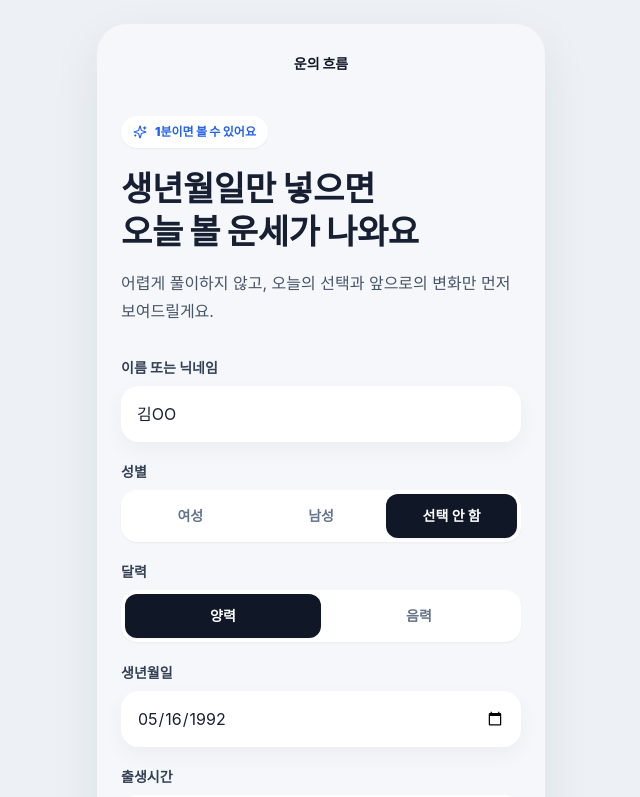
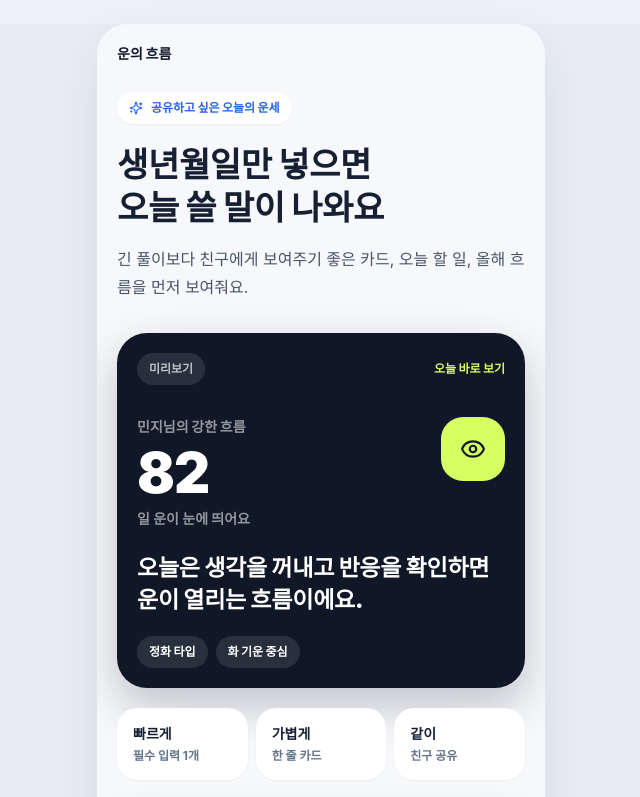
Before and after one commit to kimjjyun/un-flow-app, a React (Vite) app: page / in a window 1280 px wide. Shown: the top 797 px of the page, without its empty margins (319-959 px from the left). Built offline with nearby package versions, Linux system fonts and the light colour scheme.

Commit message:
Revamp shareable fortune card UX

```diff
--- a/src/App.tsx
+++ b/src/App.tsx
@@ -6,28 +6,49 @@ import {
   ChevronLeft,
   CircleUserRound,
   Edit3,
+  Eye,
   Home,
   LineChart,
   Share2,
   Sparkles,
   Target,
 } from 'lucide-react';
-import { FormEvent, useState } from 'react';
+import { FormEvent, useMemo, useState } from 'react';
 import { defaultProfile } from './data/sampleReport';
 import { sajuEngine } from './engine/sajuEngine';
 import { BirthTimeMode, FiveElement, FlowType, FortuneMetric, FortuneReport, UserProfile, YearFortune } from './types/saju';
 
-type Step = 'form' | 'analyzing' | 'app';
+type Step = 'intro' | 'form' | 'analyzing' | 'app';
 type Tab = 'home' | 'flow' | 'me';
 
+interface SharedPreview {
+  name: string;
+  score: number;
+  metric: string;
+  dayMaster: string;
+  element: string;
+  summary: string;
+}
+
 const analysisMessages = [
-  '태어난 날의 기준점을 맞추고 있어요.',
-  '오행 균형과 오늘의 흐름을 정리하고 있어요.',
-  '올해부터의 변화 포인트를 고르고 있어요.',
+  '오늘 바로 쓸 수 있는 카드부터 고르고 있어요.',
+  '성향과 오행 균형을 쉬운 말로 정리하고 있어요.',
+  '친구에게 보내기 좋은 한 줄을 만들고 있어요.',
 ];
 
+const demoPreview: SharedPreview = {
+  name: '민지',
+  score: 82,
+  metric: '일',
+  dayMaster: '정화',
+  element: '화',
+  summary: '오늘은 생각을 꺼내고 반응을 확인하면 운이 열리는 흐름이에요.',
+};
+
 export default function App() {
-  const [step, setStep] = useState<Step>('form');
+  const initialShare = useMemo(() => readSharedPreview(), []);
+  const [step, setStep] = useState<Step>('intro');
+  const [sharedPreview, setSharedPreview] = useState<SharedPreview | null>(initialShare);
   const [profile, setProfile] = useState<UserProfile>(defaultProfile);
   const [report, setReport] = useState<FortuneReport | null>(null);
   const [tab, setTab] = useState<Tab>('home');
@@ -38,30 +59,51 @@ export default function App() {
 
   async function submitProfile(event?: FormEvent<HTMLFormElement>) {
     event?.preventDefault();
+
+    if (!profile.birthDate) {
+      setStep('form');
+      return;
+    }
+
     setStep('analyzing');
     setMessageIndex(0);
 
     const ticker = window.setInterval(() => {
       setMessageIndex((value) => (value + 1) % analysisMessages.length);
-    }, 720);
+    }, 620);
 
-    const result = await sajuEngine.calculate(profile);
+    const result = await sajuEngine.calculate({
+      ...profile,
+      name: profile.name.trim() || '나',
+      calendarType: 'solar',
+    });
     window.clearInterval(ticker);
     setReport(result);
     setSelectedYear(pickCurrentYear(result) ?? result.lifeFlow[0]);
+    setSharedPreview(null);
     setTab('home');
     setStep('app');
   }
 
   return (
-    <div className="min-h-screen bg-[#edf1f5] text-ink">
-      <div className="mx-auto min-h-screen w-full max-w-md bg-[#f5f7fa] md:my-6 md:min-h-[880px] md:overflow-hidden md:rounded-[30px] md:shadow-soft">
+    <div className="min-h-screen bg-[#e9edf3] text-ink">
+      <div className="mx-auto min-h-screen w-full max-w-md bg-[#f7f8fb] md:my-6 md:min-h-[880px] md:overflow-hidden md:rounded-[30px] md:shadow-soft">
+        {step === 'intro' && (
+          <IntroScreen
+            sharedPreview={sharedPreview}
+            onStart={() => setStep('form')}
+            onClearShare={() => {
+              setSharedPreview(null);
+              window.history.replaceState(null, '', window.location.pathname);
+            }}
+          />
+        )}
         {step === 'form' && (
           <ProfileForm
             profile={profile}
             setProfile={setProfile}
             onSubmit={submitProfile}
-            onBack={report ? () => setStep('app') : undefined}
+            onBack={() => (report ? setStep('app') : setStep('intro'))}
           />
         )}
         {step === 'analyzing' && <Analyzing message={analysisMessages[messageIndex]} />}
@@ -81,6 +123,91 @@ export default function App() {
   );
 }
 
+function IntroScreen({
+  sharedPreview,
+  onStart,
+  onClearShare,
+}: {
+  sharedPreview: SharedPreview | null;
+  onStart: () => void;
+  onClearShare: () => void;
+}) {
+  const preview = sharedPreview ?? demoPreview;
+  const isShared = Boolean(sharedPreview);
+
+  return (
+    <main className="min-h-screen px-5 pb-8 pt-5 md:min-h-[880px]">
+      <header className="flex items-center justify-between">
+        <span className="text-sm font-black text-[#101828]">운의 흐름</span>
+        {isShared && (
+          <button className="rounded-full bg-white px-3 py-2 text-xs font-black text-slate-500 shadow-sm" onClick={onClearShare}>
+            처음 화면
+          </button>
+        )}
+      </header>
+
+      <section className="mt-7 animate-enter">
+        <div className="inline-flex items-center gap-2 rounded-full bg-white px-3 py-2 text-xs font-black text-[#2563eb] shadow-sm">
+          <Sparkles size={14} />
+          {isShared ? '친구가 보낸 운세 카드' : '공유하고 싶은 오늘의 운세'}
+        </div>
+        <h1 className="mt-5 text-[34px] font-black leading-tight tracking-[-0.01em]">
+          {isShared ? `${preview.name}님의 흐름을` : '생년월일만 넣으면'}
+          <br />
+          {isShared ? '먼저 살짝 볼까요?' : '오늘 쓸 말이 나와요'}
+        </h1>
+        <p className="mt-4 text-base leading-7 text-slate-600">
+          긴 풀이보다 친구에게 보여주기 좋은 카드, 오늘 할 일, 올해 흐름을 먼저 보여줘요.
+        </p>
+      </section>
+
+      <section className="mt-8 overflow-hidden rounded-[30px] bg-[#101828] p-5 text-white shadow-[0_18px_44px_rgba(16,24,40,0.24)]">
+        <div className="flex items-center justify-between">
+          <span className="rounded-full bg-white/10 px-3 py-2 text-xs font-black text-white/70">
+            {isShared ? '친구 카드' : '미리보기'}
+          </span>
+          <span className="text-xs font-black text-[#d7ff63]">오늘 바로 보기</span>
+        </div>
+        <div className="mt-8 flex items-start justify-between gap-4">
+          <div>
+            <p className="text-sm font-black text-white/55">{preview.name}님의 강한 흐름</p>
+            <h2 className="mt-2 text-[56px] font-black leading-none tracking-[-0.02em]">{preview.score}</h2>
+            <p className="mt-2 text-sm font-bold text-white/55">{preview.metric} 운이 눈에 띄어요</p>
+          </div>
+          <div className="grid h-16 w-16 place-items-center rounded-[22px] bg-[#d7ff63] text-[#101828]">
+            <Eye size={26} />
+          </div>
+        </div>
+        <p className="mt-6 text-[23px] font-black leading-snug tracking-[-0.01em]">{preview.summary}</p>
+        <div className="mt-5 flex flex-wrap gap-2">
+          <span className="rounded-full bg-white/10 px-3 py-2 text-xs font-black">{preview.dayMaster} 타입</span>
+          <span className="rounded-full bg-white/10 px-3 py-2 text-xs font-black">{preview.element} 기운 중심</span>
+        </div>
+      </section>
+
+      <section className="mt-5 grid grid-cols-3 gap-2">
+        <IntroPoint title="빠르게" body="필수 입력 1개" />
+        <IntroPoint title="가볍게" body="한 줄 카드" />
+        <IntroPoint title="같이" body="친구 공유" />
+      </section>
+
+      <button className="primary-btn mt-6 w-full" onClick={onStart}>
+        {isShared ? '내 카드도 보기' : '내 운세 카드 만들기'}
+        <ArrowRight size={18} />
+      </button>
+    </main>
+  );
+}
+
+function IntroPoint({ title, body }: { title: string; body: string }) {
+  return (
+    <div className="rounded-[20px] bg-white p-4 shadow-sm">
+      <strong className="block text-sm font-black">{title}</strong>
+      <span className="mt-1 block text-xs font-bold text-slate-500">{body}</span>
+    </div>
+  );
+}
+
 function ProfileForm({
   profile,
   setProfile,
@@ -90,7 +217,7 @@ function ProfileForm({
   profile: UserProfile;
   setProfile: (profile: UserProfile) => void;
   onSubmit: (event?: FormEvent<HTMLFormElement>) => void;
-  onBack?: () => void;
+  onBack: () => void;
 }) {
   const update = <K extends keyof UserProfile>(key: K, value: UserProfile[K]) => {
     setProfile({ ...profile, [key]: value });
@@ -99,75 +226,55 @@ function ProfileForm({
   return (
     <main className="min-h-screen px-6 pb-8 pt-5 md:min-h-[880px]">
       <header className="mb-8 flex items-center justify-between">
-        {onBack ? (
         <button className="icon-btn" onClick={onBack} aria-label="이전">
           <ChevronLeft size={20} />
         </button>
-        ) : (
-          <span className="h-10 w-10" />
-        )}
         <span className="text-sm font-black text-[#101828]">운의 흐름</span>
         <span className="h-10 w-10" />
       </header>
 
       <section className="animate-enter">
         <span className="inline-flex items-center gap-2 rounded-full bg-white px-3 py-2 text-xs font-black text-[#2563eb] shadow-sm">
-          <Sparkles size={14} />
-          1분이면 볼 수 있어요
+          <CheckCircle2 size={14} />
+          생년월일만 필수예요
         </span>
         <h1 className="mt-5 text-[34px] font-black leading-tight tracking-[-0.01em]">
-          생년월일만 넣으면
+          먼저 카드부터
           <br />
-          오늘 볼 운세가 나와요
+          만들어볼게요
         </h1>
         <p className="mt-4 text-base leading-7 text-slate-600">
-          어렵게 풀이하지 않고, 오늘의 선택과 앞으로의 변화만 먼저 보여드릴게요.
+          출생시간은 몰라도 괜찮아요. 정확도를 높이고 싶을 때만 추가하면 됩니다.
         </p>
       </section>
 
       <form className="mt-8 space-y-5" onSubmit={onSubmit}>
         <label className="field">
-          <span>이름 또는 닉네임</span>
-          <input value={profile.name} onChange={(event) => update('name', event.target.value)} placeholder="김OO" />
+          <span>생년월일</span>
+          <input
+            required
+            type="date"
+            value={profile.birthDate}
+            onChange={(event) => update('birthDate', event.target.value)}
+          />
         </label>
 
-        <Segmented
-          label="성별"
-          value={profile.gender}
-          options={[
-            ['female', '여성'],
-            ['male', '남성'],
-            ['none', '선택 안 함'],
-          ]}
-          onChange={(value) => update('gender', value as UserProfile['gender'])}
+        <label className="field">
+          <span>닉네임</span>
+          <input
+            value={profile.name}
+            onChange={(event) => update('name', event.target.value)}
+            placeholder="없으면 '나'로 표시돼요"
           />
-
-        <Segmented
-          label="달력"
-          value={profile.calendarType}
-          options={[
-            ['solar', '양력'],
-            ['lunar', '음력'],
-          ]}
-          onChange={(value) => update('calendarType', value as UserProfile['calendarType'])}
-        />
-
-        {profile.calendarType === 'lunar' && (
-          <Notice>현재 MVP는 음력 변환표가 아직 연결되지 않아, 정확한 비교는 양력 입력을 권장해요.</Notice>
-        )}
-
-        <label className="field">
-          <span>생년월일</span>
-          <input type="date" value={profile.birthDate} onChange={(event) => update('birthDate', event.target.value)} />
         </label>
 
         <Segmented
           label="출생시간"
           value={profile.birthTimeMode}
           options={[
-            ['exact', '정확한 시간'],
+            ['unknown', '모름'],
+            ['exact', '정확히'],
             ['approximate', '대략'],
-            ['unknown', '모름'],
           ]}
           onChange={(value) => update('birthTimeMode', value as BirthTimeMode)}
         />
@@ -196,12 +303,10 @@ function ProfileForm({
           />
         )}
 
-        {profile.birthTimeMode === 'unknown' && (
-          <Notice>출생시간이 없어도 큰 흐름은 볼 수 있어요. 시주가 필요한 세부 해석은 달라질 수 있습니다.</Notice>
-        )}
+        <Notice>음력과 성별은 이번 버전에서 숨겼어요. 첫 경험은 빠르게 만들고, 정확도 옵션은 다음 단계에서 여는 편이 더 자연스럽습니다.</Notice>
 
-        <button className="primary-btn sticky bottom-5 w-full" type="button" onClick={() => onSubmit()}>
-          내 운세 보기
+        <button className="primary-btn sticky bottom-5 w-full" type="submit">
+          결과 보기
           <ArrowRight size={18} />
         </button>
       </form>
@@ -218,8 +323,8 @@ function Analyzing({ message }: { message: string }) {
             <BarChart3 size={22} />
           </div>
           <div>
-            <p className="text-xs font-black text-[#2563eb]">분석 중</p>
-            <h1 className="text-xl font-black">결과를 정리하고 있어요</h1>
+            <p className="text-xs font-black text-[#2563eb]">카드 만드는 중</p>
+            <h1 className="text-xl font-black">곧 보여드릴게요</h1>
           </div>
         </div>
         <div className="mt-8 space-y-3">
@@ -255,18 +360,20 @@ function HomeScreen({
 }) {
   const [shareMessage, setShareMessage] = useState('');
   const mainMetric = topMetric(report.today.metrics);
+  const overallMetric = report.today.metrics.find((metric) => metric.label === '전체') ?? mainMetric;
   const needed = report.interpretation.supportiveElements[0];
   const nextChange = report.lifeFlow.find((year) => year.year > activeYear.year && isChangeType(year.type));
-  const dayMaster = report.core.dayMaster.label;
+  const dayMaster = report.core.dayMaster.label.split(' ')[0];
   const dominant = dominantElement(report);
+  const title = resultTitle(report);
+  const shareUrl = buildShareUrl(report);
 
   async function shareToday() {
-    const url = 'https://un-flow-app-kimjjyun8.web.app';
-    const text = `${report.user.name || '나'}님의 오늘 운세는 ${mainMetric.value}점, ${mainMetric.label} 흐름이 강해요. 나는 ${dayMaster}, ${dominant.label} 기운 중심으로 나왔어요.`;
+    const text = `${report.user.name || '나'}님의 운세 카드: ${title}. 오늘 전체 흐름은 ${overallMetric.value}점이에요.`;
     const shareData = {
       title: '운의 흐름',
       text,
-      url,
+      url: shareUrl,
     };
 
     try {
@@ -275,8 +382,8 @@ function HomeScreen({
         setShareMessage('공유창을 열었어요');
         return;
       }
-      await navigator.clipboard.writeText(`${text}\n${url}`);
-      setShareMessage('공유 문구를 복사했어요');
+      await navigator.clipboard.writeText(`${text}\n${shareUrl}`);
+      setShareMessage('친구가 볼 수 있는 링크를 복사했어요');
     } catch {
       setShareMessage('공유를 잠시 취소했어요');
     }
@@ -284,45 +391,40 @@ function HomeScreen({
 
   return (
     <section className="space-y-5 animate-enter">
-      <TopBar title="운세 체크인" subtitle={formatToday()} onEdit={onEdit} />
+      <TopBar title="오늘의 카드" subtitle={formatToday()} onEdit={onEdit} />
 
       <section className="overflow-hidden rounded-[30px] bg-[#101828] p-5 text-white shadow-[0_18px_44px_rgba(16,24,40,0.24)]">
         <div className="flex items-center justify-between">
-          <span className="rounded-full bg-white/10 px-3 py-2 text-xs font-black text-white/70">Mini App</span>
-          <span className="text-xs font-black text-[#9ee6b7]">오늘 완료 전</span>
+          <span className="rounded-full bg-white/10 px-3 py-2 text-xs font-black text-white/70">Share Card</span>
+          <span className="text-xs font-black text-[#d7ff63]">{mainMetric.label} 흐름 강함</span>
         </div>
-        <div className="flex items-start justify-between gap-4">
+        <div className="mt-8 flex items-start justify-between gap-4">
           <div>
-            <p className="mt-8 text-sm font-black text-white/55">{report.user.name || '나'}님의 오늘 운세</p>
-            <h1 className="mt-2 text-[52px] font-black leading-none tracking-[-0.02em]">{mainMetric.value}</h1>
-            <p className="mt-2 text-sm font-bold text-white/55">가장 강한 흐름 · {mainMetric.label}</p>
+            <p className="text-sm font-black text-white/55">{report.user.name || '나'}님의 전체 흐름</p>
+            <h1 className="mt-2 text-[56px] font-black leading-none tracking-[-0.02em]">{overallMetric.value}</h1>
+            <p className="mt-2 text-sm font-bold text-white/55">오늘 기준 점수</p>
           </div>
-          <div className="mt-8 grid h-16 w-16 place-items-center rounded-[22px] bg-[#d7ff63] text-[#101828]">
+          <div className="grid h-16 w-16 place-items-center rounded-[22px] bg-[#d7ff63] text-[#101828]">
             <Sparkles size={26} />
           </div>
         </div>
-        <p className="mt-6 text-[23px] font-black leading-snug tracking-[-0.01em]">{report.today.summary}</p>
-        <button className="mt-6 flex w-full items-center justify-between rounded-[22px] bg-white px-4 py-4 text-left text-[#101828]" onClick={() => onPickTab('flow')}>
+        <h2 className="mt-6 text-[25px] font-black leading-snug tracking-[-0.01em]">{title}</h2>
+        <p className="mt-3 text-sm font-bold leading-6 text-white/70">{report.today.summary}</p>
+        <button className="mt-6 flex w-full items-center justify-between rounded-[22px] bg-white px-4 py-4 text-left text-[#101828]" onClick={shareToday}>
           <span>
-            <span className="block text-xs font-black text-slate-500">올해 흐름 바로 보기</span>
-            <strong className="mt-1 block text-base">
-              {activeYear.year}년 · {shortFlow(activeYear.type)}
-            </strong>
+            <span className="block text-xs font-black text-slate-500">친구에게 보내기</span>
+            <strong className="mt-1 block text-base">내 카드 링크 공유</strong>
+            {shareMessage && <span className="mt-1 block text-xs font-bold text-slate-500">{shareMessage}</span>}
           </span>
-          <ArrowRight size={18} />
+          <Share2 size={18} />
         </button>
       </section>
 
-      <button className="flex w-full items-center justify-between rounded-[24px] bg-white px-5 py-4 text-left shadow-sm active:scale-[0.99]" onClick={shareToday}>
-        <span>
-          <span className="block text-xs font-black text-[#2563eb]">친구에게 보내기</span>
-          <strong className="mt-1 block text-base">내 오늘 운세 카드 공유하기</strong>
-          {shareMessage && <span className="mt-1 block text-xs font-bold text-slate-500">{shareMessage}</span>}
-        </span>
-        <span className="grid h-10 w-10 place-items-center rounded-2xl bg-[#eef4ff] text-[#2563eb]">
-          <Share2 size={18} />
-        </span>
-      </button>
+      <section className="grid grid-cols-3 gap-2">
+        {report.today.metrics.slice(1, 4).map((metric) => (
+          <MetricPill key={metric.label} metric={metric} />
+        ))}
+      </section>
 
       <section className="rounded-[28px] bg-white p-5 shadow-sm">
         <SectionLabel icon={<CheckCircle2 size={17} />} title="오늘은 이것만" />
@@ -333,18 +435,18 @@ function HomeScreen({
       </section>
 
       <button className="w-full rounded-[28px] bg-[#eaf0ff] p-5 text-left active:scale-[0.99]" onClick={() => onPickTab('me')}>
-        <SectionLabel icon={<Target size={17} />} title="궁금하면 더 보기" />
-        <p className="mt-4 text-xl font-black leading-snug">{needed ? `${needed.label} 기운이 필요해요` : relationshipCue(report)}</p>
-        <p className="mt-3 line-clamp-2 text-sm leading-6 text-slate-600">
-          {needed ? needed.need : '오늘은 관계의 속도를 내기보다 편한 접점을 만드는 쪽이 잘 맞아요.'}
+        <SectionLabel icon={<Target size={17} />} title="나는 어떤 타입?" />
+        <p className="mt-4 text-xl font-black leading-snug">
+          {dayMaster} · {dominant.label} 기운 중심
         </p>
+        <p className="mt-3 line-clamp-2 text-sm leading-6 text-slate-600">{userFriendlyPersonality(report)}</p>
       </button>
 
       <section className="grid gap-3 pb-2">
         <QuestionCard
-          label="자주 보는 질문"
-          title={`${dayMaster} · ${dominant.label} 기운 중심`}
-          body={`${dominant.label} ${dominant.hanja}가 가장 크게 보여요. ${userFriendlyPersonality(report)}`}
+          label="가까이 두면 좋은 것"
+          title={needed ? `${needed.label} 기운이 필요해요` : relationshipCue(report)}
+          body={needed ? needed.need : '편한 접점을 만드는 쪽이 잘 맞아요.'}
           onClick={() => onPickTab('me')}
         />
         <QuestionCard
@@ -411,7 +513,7 @@ function YearDetail({ year }: { year: YearFortune }) {
         ))}
       </div>
       <div className="mt-5 grid grid-cols-2 gap-2">
-        {year.metrics.slice(1, 3).map((metric) => (
+        {year.metrics.slice(0, 2).map((metric) => (
           <MetricMini key={metric.label} metric={metric} />
         ))}
       </div>
@@ -458,7 +560,6 @@ function MeScreen({ report, onEdit }: { report: FortuneReport; onEdit: () => voi
         </p>
       </section>
 
-      <section className="grid gap-3">
       {needed && (
         <ElementAdviceCard
           title="가까이 두면 좋은 기운"
@@ -467,7 +568,6 @@ function MeScreen({ report, onEdit }: { report: FortuneReport; onEdit: () => voi
           items={needed.actions}
         />
       )}
-      </section>
 
       <button className="flex w-full items-center justify-between rounded-[24px] bg-[#edf4ee] p-5 text-left" onClick={() => setShowExpert(!showExpert)}>
         <span>
@@ -584,6 +684,15 @@ function SectionLabel({ icon, title }: { icon: React.ReactNode; title: string })
   );
 }
 
+function MetricPill({ metric }: { metric: FortuneMetric }) {
+  return (
+    <div className="rounded-[20px] bg-white p-4 text-center shadow-sm">
+      <span className="block text-xs font-black text-slate-500">{metric.label}</span>
+      <strong className="mt-1 block text-2xl font-black text-[#2563eb]">{metric.value}</strong>
+    </div>
+  );
+}
+
 function MetricMini({ metric }: { metric: FortuneMetric }) {
   return (
     <div className="rounded-[22px] bg-white p-3 shadow-sm">
@@ -692,7 +801,7 @@ function ElementAdviceCard({
       {items.length > 0 && (
         <div className="mt-4 flex flex-wrap gap-2">
           {items.slice(0, 3).map((item) => (
-            <span key={item} className="rounded-full bg-white/70 px-3 py-2 text-xs font-bold text-slate-600">
+            <span key={item} className="rounded-full bg-[#f5f7fb] px-3 py-2 text-xs font-bold text-slate-600">
               {item}
             </span>
           ))}
@@ -739,7 +848,7 @@ function yearsFromNow(years: YearFortune[]) {
 }
 
 function topMetric(metrics: FortuneMetric[]) {
-  return metrics.reduce((best, metric) => (metric.value > best.value ? metric : best), metrics[0]);
+  return metrics.reduce((best, metric) => (metric.label !== '전체' && metric.value > best.value ? metric : best), metrics[1] ?? metrics[0]);
 }
 
 function dominantElement(report: FortuneReport) {
@@ -757,6 +866,45 @@ function userFriendlyPersonality(report: FortuneReport) {
   if (label.includes('토')) return '정리하고 돌보며 기반을 만들 때 안정되는 타입이에요.';
   if (label.includes('금')) return '기준을 세우고 선택을 정리할 때 선명해지는 타입이에요.';
   return '흐름을 읽고 가능성을 비교할 때 생각이 깊어지는 타입이에요.';
+}
+
+function resultTitle(report: FortuneReport) {
+  const dayMaster = report.core.dayMaster.label.split(' ')[0];
+  const metric = topMetric(report.today.metrics);
+  return `${dayMaster} 타입, 오늘은 ${metric.label} 운이 먼저 움직여요`;
+}
+
+function buildShareUrl(report: FortuneReport) {
+  const overall = report.today.metrics.find((metric) => metric.label === '전체') ?? topMetric(report.today.metrics);
+  const strongest = topMetric(report.today.metrics);
+  const dominant = dominantElement(report);
+  const params = new URLSearchParams({
+    n: report.user.name || '나',
+    s: String(overall.value),
+    m: strongest.label,
+    d: report.core.dayMaster.label.split(' ')[0],
+    e: dominant.label,
+    t: report.today.summary,
+  });
+
+  return `${window.location.origin}${window.location.pathname}?${params.toString()}`;
+}
+
+function readSharedPreview(): SharedPreview | null {
+  const params = new URLSearchParams(window.location.search);
+  const score = Number(params.get('s'));
+  const summary = params.get('t');
+
+  if (!Number.isFinite(score) || !summary) return null;
+
+  return {
+    name: params.get('n') || '친구',
+    score: Math.max(0, Math.min(100, score)),
+    metric: params.get('m') || '오늘',
+    dayMaster: params.get('d') || '나',
+    element: params.get('e') || '오행',
+    summary,
+  };
 }
 
 function flowLabel(type: FlowType) {
--- a/src/data/sampleReport.ts
+++ b/src/data/sampleReport.ts
@@ -1,10 +1,10 @@
 import { FortuneReport, UserProfile } from '../types/saju';
 
 export const defaultProfile: UserProfile = {
-  name: '김OO',
+  name: '',
   gender: 'none',
   calendarType: 'solar',
-  birthDate: '1992-05-16',
+  birthDate: '',
   birthTimeMode: 'unknown',
 };
 
--- a/src/engine/sajuEngine.ts
+++ b/src/engine/sajuEngine.ts
@@ -7,7 +7,7 @@ export interface SajuCalculationEngine {
 
 class ApiSajuEngine implements SajuCalculationEngine {
   async calculate(profile: UserProfile): Promise<FortuneReport> {
-    await new Promise((resolve) => window.setTimeout(resolve, 2300));
+    await new Promise((resolve) => window.setTimeout(resolve, 900));
 
     try {
       const response = await fetch('/api/saju/calculate', {
```
Also changed, not shown: index.html (+7 -2 lines). Lines whose indentation alone changed are shown as unchanged.
